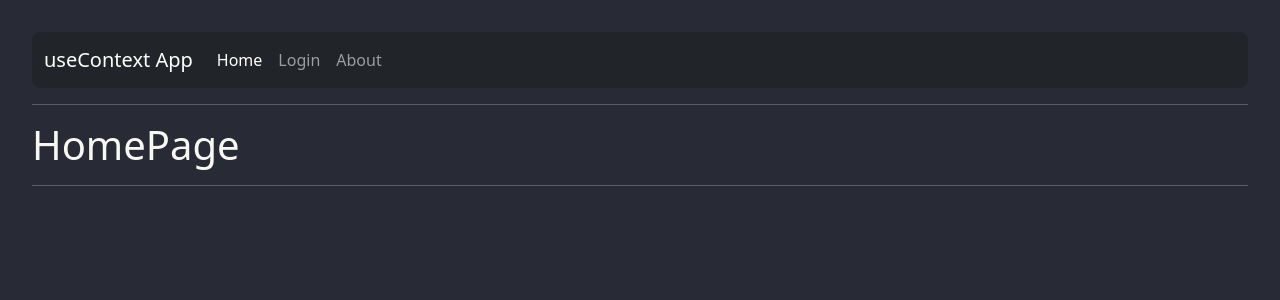
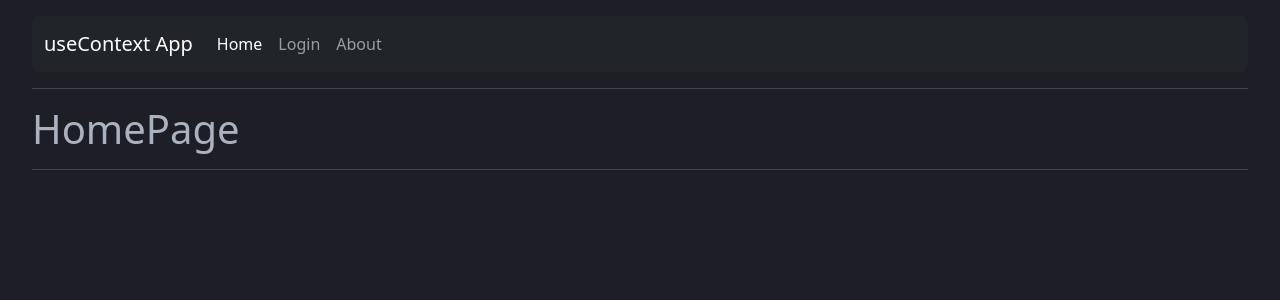
Before and after one commit to sudoalx/hook-app, a React (Vite) app: page / in a window 1280 px wide. Shown: the top 300 px of the page. Built offline with nearby package versions, Linux system fonts and the light colour scheme.

Commit message:
Update color variables and styles

```diff
--- /dev/null
+++ b/src/scss/_variables.scss
@@ -0,0 +1,13 @@
+:root {
+  --custom-background: #1d1e26;
+  --custom-current-line: #32343f;
+  --custom-foreground: #abb2bf;
+  --custom-comment: #565c68;
+  --custom-cyan: #56b6c2;
+  --custom-green: #98c379;
+  --custom-orange: #e5c07b;
+  --custom-pink: #c678dd;
+  --custom-purple: #af87e6;
+  --custom-red: #e06c75;
+  --custom-yellow: #e5c07b;
+}
--- a/src/scss/styles.scss
+++ b/src/scss/styles.scss
@@ -1,22 +1,8 @@
+@import "_variables";
 @import "bootstrap/scss/bootstrap";
 
-// Dracula theme palette
-:root {
-  --dracula-background: #282a36;
-  --dracula-current-line: #44475a;
-  --dracula-foreground: #f8f8f2;
-  --dracula-comment: #6272a4;
-  --dracula-cyan: #8be9fd;
-  --dracula-green: #50fa7b;
-  --dracula-orange: #ffb86c;
-  --dracula-pink: #ff79c6;
-  --dracula-purple: #bd93f9;
-  --dracula-red: #ff5555;
-  --dracula-yellow: #f1fa8c;
+body {
+  color: var(--custom-foreground);
+  background-color: var(--custom-background);
+  padding: 1rem 2rem;
 }
-
-body {
-  color: var(--dracula-foreground);
-  background-color: var(--dracula-background);
-  padding: 2rem;
-}
```
